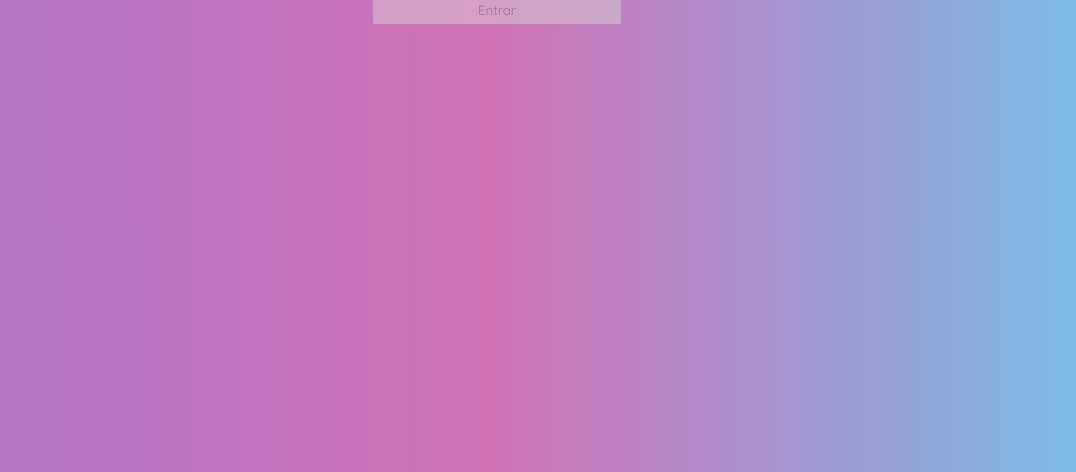
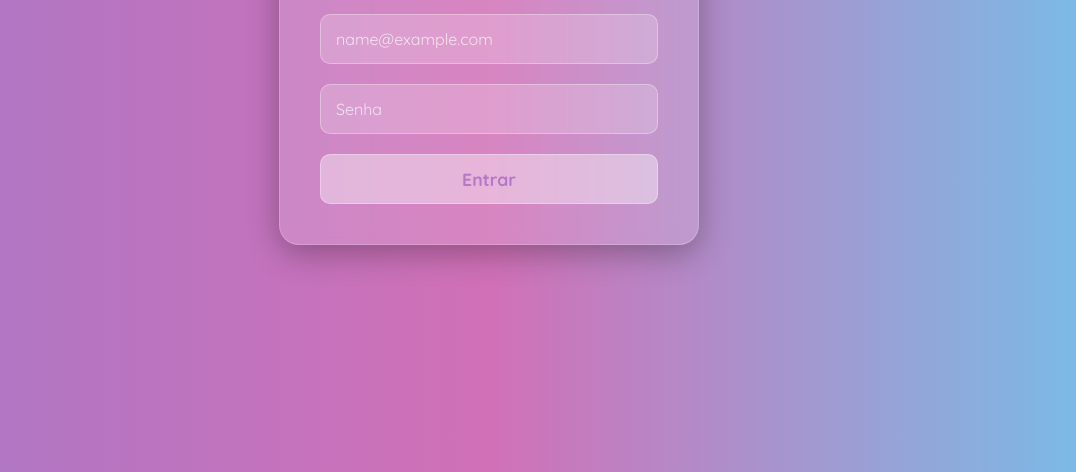
Before and after one commit to chairass/atividade-api, a plain HTML site: page Pagina_login/index.html in a window 1280 px wide. Shown: the part 328-800 px from the top of the page, without its empty margins (151-1227 px from the left). Drawn offline with Linux system fonts and the light colour scheme.

Commit message:
Atualizando o css

```diff
--- a/Pagina_login/index.html
+++ b/Pagina_login/index.html
@@ -5,22 +5,6 @@
   <meta name="viewport" content="width=device-width, initial-scale=1" />
   <title>Teste Validação</title>
   <link rel="stylesheet" href="style.css">
-  <style>
-    /* Estilo básico para exibir as mensagens de erro (coloque no seu style.css) */
-    .erro {
-      color: red;
-      font-size: 0.9em;
-      margin-top: -10px;
-      margin-bottom: 10px;
-    }
-    .erro ul {
-      list-style-type: none; /* Remove bolinhas da lista */
-      padding-left: 0;
-    }
-    .erro li {
-      margin-left: 0;
-    }
-  </style>
 </head>
 <body>
   <form onsubmit="return false;">
--- a/Pagina_login/style.css
+++ b/Pagina_login/style.css
@@ -1,33 +1,97 @@
-@import url('https://fonts.googleapis.com/css2?family=Quicksand:wght@300..700&display=swap');
+@import url('https://fonts.googleapis.com/css2?family=Quicksand:wght@400;500;700&display=swap');
 
-*{
-    box-sizing: border-box;
-    font-family: 'Quicksand', sans-serif;
+* {
+  box-sizing: border-box;
+  margin: 0;
+  padding: 0;
+  font-family: 'Quicksand', sans-serif;
 }
 
-body{
-    width: 100%;
-    height: 100%;
-    background: #833AB4;
-    background: linear-gradient(90deg, rgb(167, 120, 199) 0%, rgb(209, 112, 183) 50%, rgb(116, 192, 233) 100%);
+body {
+  width: 100%;
+  min-height: 100vh;
+  background: linear-gradient(90deg, rgb(167, 120, 199) 0%, rgb(209, 112, 183) 50%, rgb(116, 192, 233) 100%);
+  display: flex;
+  justify-content: center;
+  align-items: center;
+  padding: 20px;
 }
 
-form{
-    width: 100%;
-    margin: 200px auto;
-    text-align: center;
+form {
+  width: 100%;
+  max-width: 420px;
+  padding: 2.5rem;
+  background: rgba(255, 255, 255, 0.15);
+  backdrop-filter: blur(10px);
+  -webkit-backdrop-filter: blur(10px);
+  border-radius: 20px;
+  border: 1px solid rgba(255, 255, 255, 0.2);
+  box-shadow: 0 8px 32px 0 rgba(0, 0, 0, 0.3);
+  display: flex;
+  flex-direction: column;
+  gap: 20px;
 }
 
-input{
-    display: block;
-    margin: 10px auto;
-    width: 250px;
-    height: 30px;
+h3 {
+    font-size: 2.2rem;
+    color: white;
+    text-align: center;
+    text-shadow: 0 2px 4px rgba(0, 0, 0, 0.2);
+    margin-bottom: 10px;
+}
+
+input {
+  width: 100%;
+  height: 50px;
+  background: rgba(255, 255, 255, 0.2);
+  border: 1px solid rgba(255, 255, 255, 0.3);
+  border-radius: 10px;
+  padding: 0 15px;
+  font-size: 1rem;
+  color: white;
+  outline: none;
+  transition: all 0.2s ease;
+}
+
+input::placeholder {
+  color: rgba(255, 255, 255, 0.7);
+}
+
+input:focus {
+  background: rgba(255, 255, 255, 0.3);
+  border: 1px solid rgba(255, 255, 255, 0.8);
+}
+
+input[type="submit"] {
+  background: rgba(255, 255, 255, 0.8);
+  color: #833AB4;
+  font-weight: 700;
+  font-size: 1.1rem;
+  cursor: pointer;
+}
+
+input[type="submit"]:hover:not(:disabled) {
+  background: white;
+}
+
+input[type="submit"]:disabled {
+  background: rgba(255, 255, 255, 0.4);
+  color: rgba(131, 58, 180, 0.5);
+  cursor: not-allowed;
 }
 
 .erro {
-      color: rgb(255, 255, 255);
-      font-size: 14px;
-      display: none; /* começa escondido */
-      justify-content: left;
+  color: white;
+  font-size: 0.9em;
+  text-align: left;
+  background: rgba(255, 82, 82, 0.3);
+  border: 1px solid rgba(255, 82, 82, 0.5);
+  padding: 10px;
+  border-radius: 8px;
+  margin-top: -10px;
 }
+
+.erro ul {
+    list-style-position: inside;
+    padding-left: 5px;
+}
```
